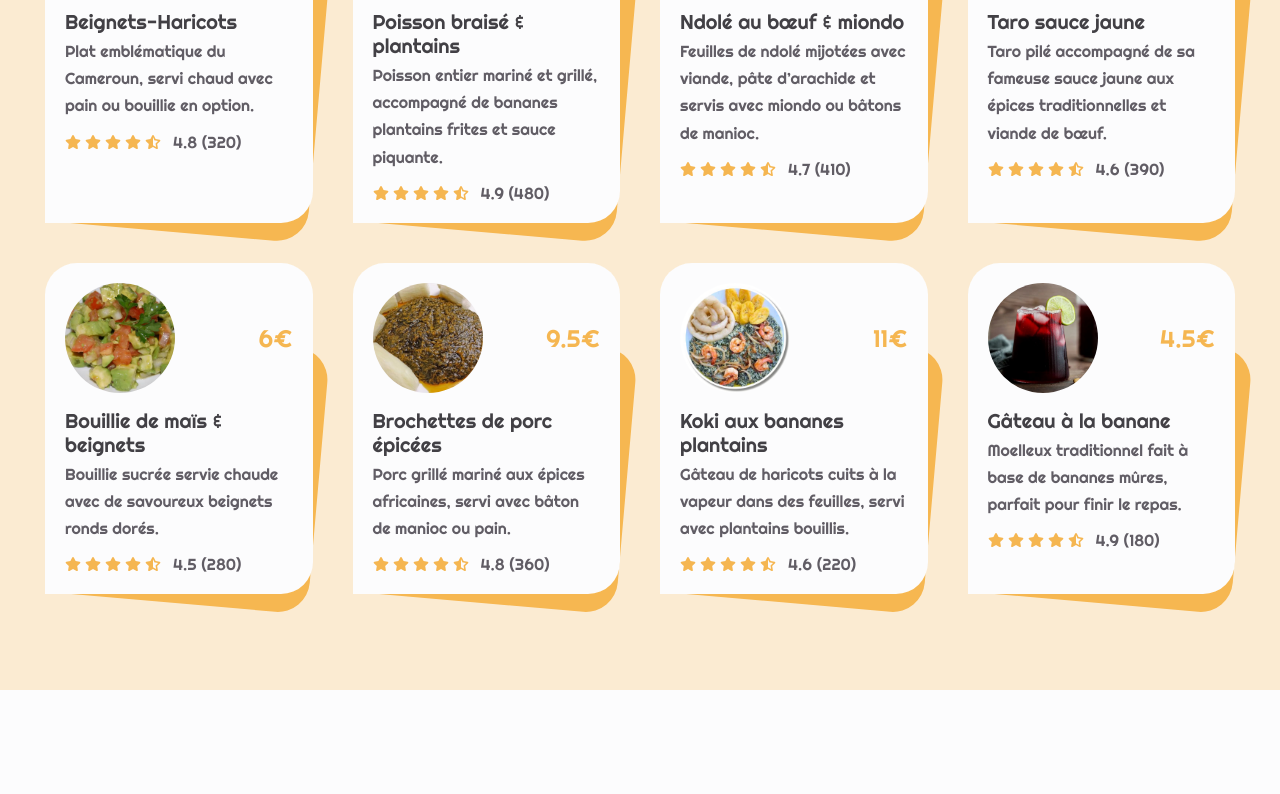
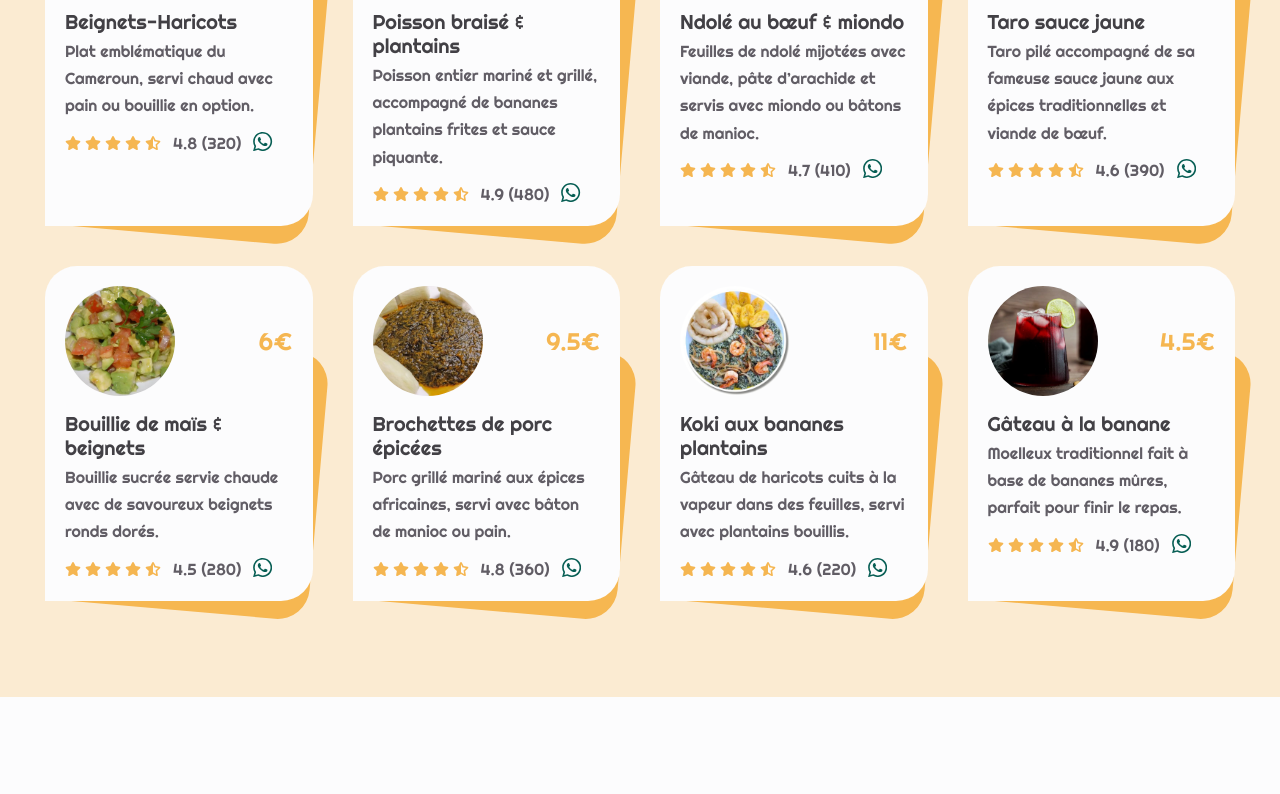
Before and after one commit to Aziguy/mboa-foods, a React (Vite) app: page / in a window 1280 px wide. Shown: the part 2620-3414 px from the top of the page. Built offline with nearby package versions, Linux system fonts and the light colour scheme; a web font is replaced by a local one.

Commit message:
evo: add order using whatsapp.

```diff
--- a/src/components/menu/MenuItem.jsx
+++ b/src/components/menu/MenuItem.jsx
@@ -1,3 +1,4 @@
+import { ImWhatsapp } from "react-icons/im";
 import Stars from '../stars/Stars';
 
 const MenuItem = ({ menuItems }) => {
@@ -7,15 +8,23 @@ const MenuItem = ({ menuItems }) => {
       compactDisplay: 'short',
     }).format(num);
 
+  const phoneNumber = "33769174710";
+
   return (
     <>
       {menuItems.map(
         ({ id, img, title, description, price, stars, reviews }) => {
+          const message = `*${title}*
+          Prix: ${price}€
+          Image: ${window.location.origin}${img}
+
+          Bonjour, je souhaiterais commander ce plat.`;
+
+          const whatsappUrl = `https://wa.me/${phoneNumber}?text=${encodeURIComponent(message)}`;
           return (
             <article className='menu-item' key={id}>
               <div className='menu-data'>
                 <img src={img} alt='' className='menu-img' />
-
                 <span className='menu-price'>{price}€</span>
               </div>
 
@@ -24,10 +33,12 @@ const MenuItem = ({ menuItems }) => {
 
               <div className='menu-rate'>
                 <Stars stars={stars} />
-
                 <span>
                   {stars} ({formatNumber(reviews)})
                 </span>
+                <a href={whatsappUrl} target="_blank" title="Commander ce plat" rel="noopener noreferrer">
+                  <ImWhatsapp style={{color: '#075e54', fontSize: '1.2rem'}}/>
+                </a>
               </div>
             </article>
           );
```
